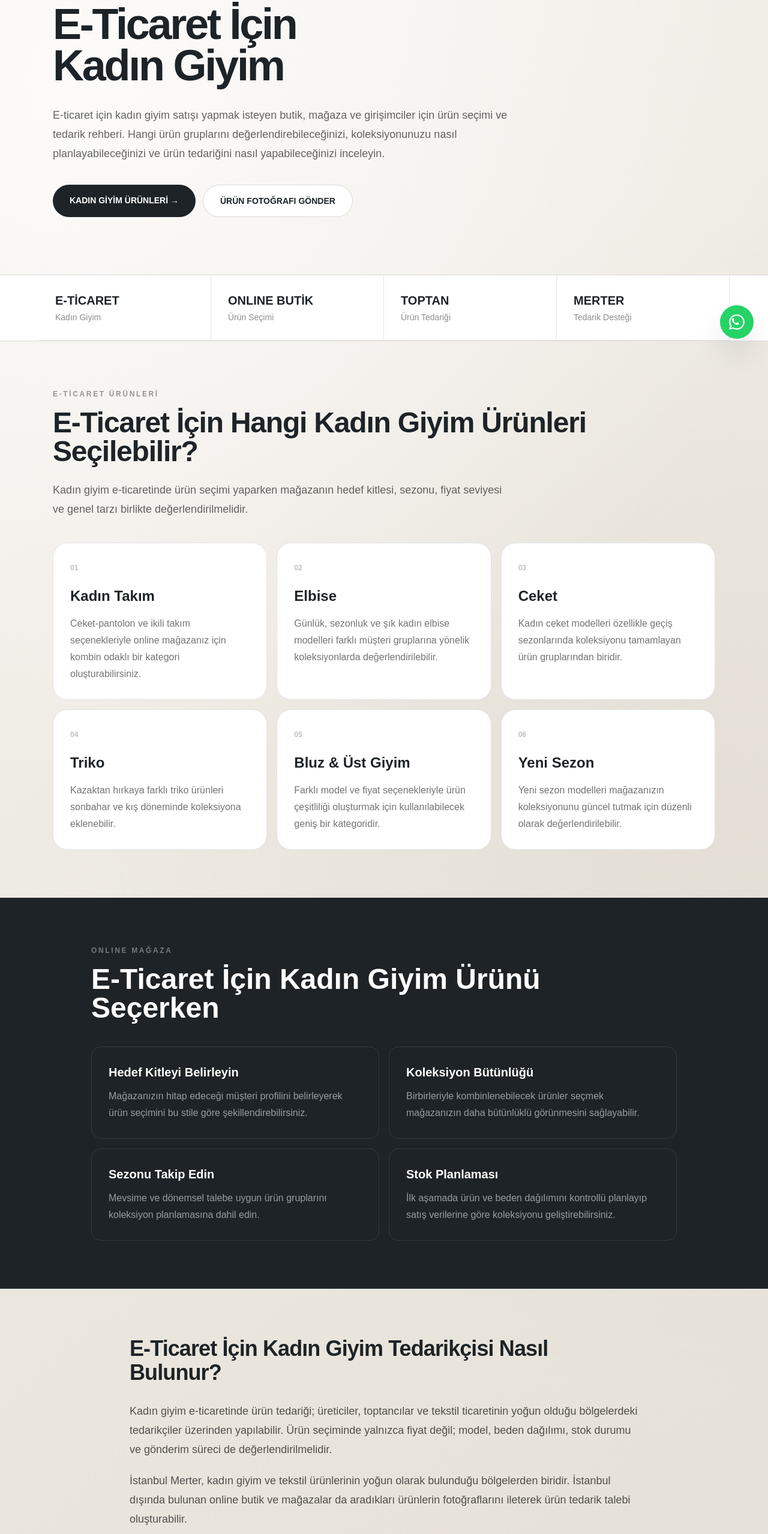
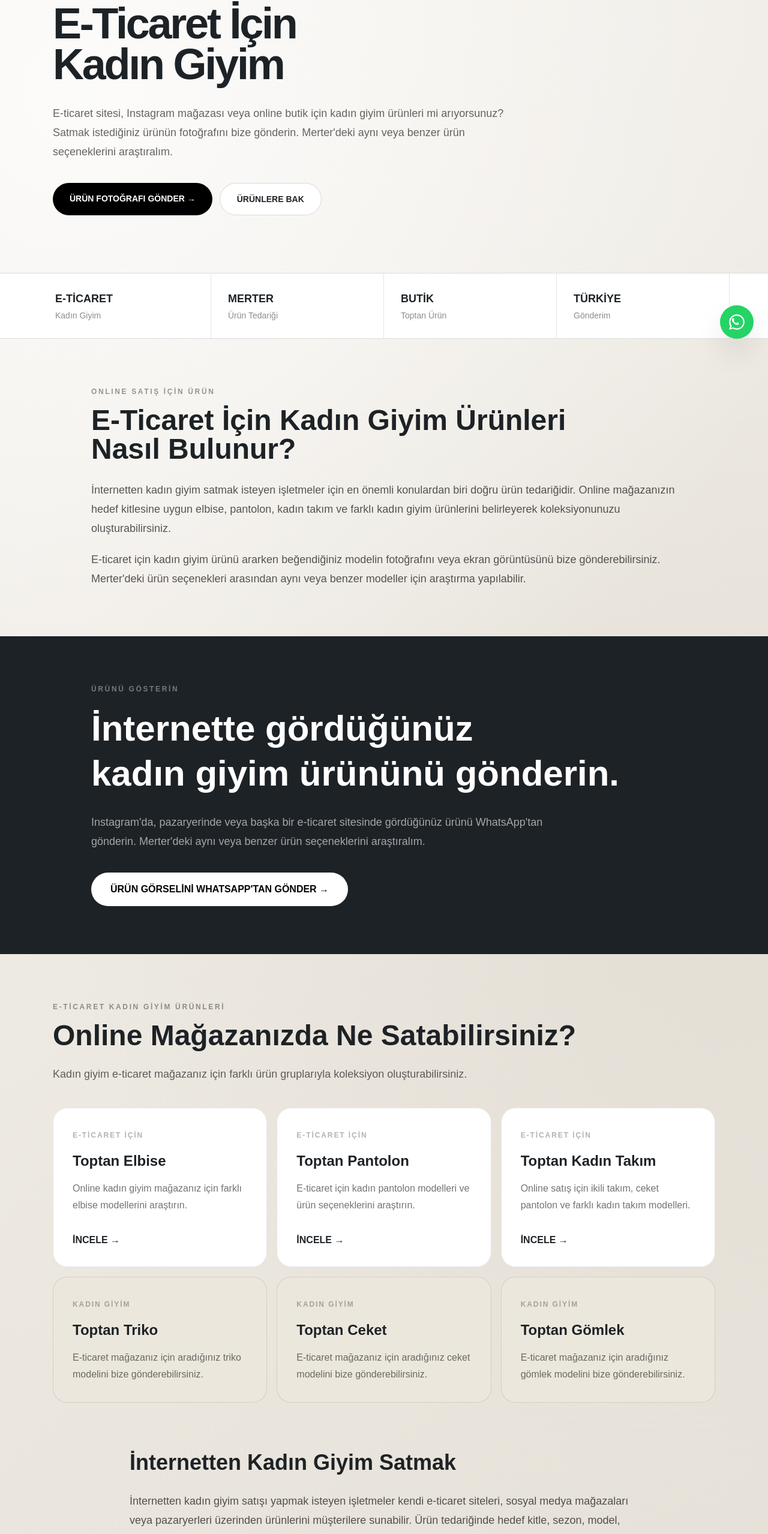
Before and after one commit to sudesolmaz1412/merternedarik, a Next.js app: page /blog/e-ticaret-icin-kadin-giyim in a window 1280 px wide. Shown: the part 211-2769 px from the top of the page at 60% size. Built offline with nearby package versions, Linux system fonts and the light colour scheme.

Commit message:
E ticaret icin kadin giyim ana SEO sayfasi eklendi

```diff
--- a/app/blog/e-ticaret-icin-kadin-giyim/page.tsx
+++ b/app/blog/e-ticaret-icin-kadin-giyim/page.tsx
@@ -2,9 +2,9 @@ import type { Metadata } from "next";
 import Link from "next/link";
 
 export const metadata: Metadata = {
-  title: "E-Ticaret İçin Kadın Giyim | Ürün ve Tedarik Rehberi",
+  title: "E-Ticaret İçin Kadın Giyim | Toptan Ürün Tedariği",
   description:
-    "E-ticaret için kadın giyim ürünleri, model seçimi ve ürün tedariği. Online butik açmak isteyenler için kadın giyim, toptan ürün ve tedarik rehberi.",
+    "E-ticaret için kadın giyim ürünleri arıyorsanız Merter'den toptan ürün tedariği. Elbise, pantolon, takım ve kadın giyim modelleri için ürün görselini gönderin.",
   alternates: {
     canonical:
       "https://www.merterdentedarik.com/blog/e-ticaret-icin-kadin-giyim",
@@ -12,38 +12,29 @@ export const metadata: Metadata = {
 };
 
 const whatsapp =
-  "https://wa.me/905324975361?text=Merhaba%2C%20e-ticaret%20i%C3%A7in%20kad%C4%B1n%20giyim%20%C3%BCr%C3%BCnleri%20tedarik%20etmek%20istiyorum.";
+  "https://wa.me/905324975361?text=Merhaba%2C%20e-ticaret%20i%C3%A7in%20kad%C4%B1n%20giyim%20%C3%BCr%C3%BCnleri%20ar%C4%B1yorum.%20%C3%9Cr%C3%BCn%20g%C3%B6rseli%20g%C3%B6ndermek%20istiyorum.";
 
-const categories = [
+const urunler = [
   {
-    title: "Kadın Takım",
-    text: "Ceket-pantolon ve ikili takım seçenekleriyle online mağazanız için kombin odaklı bir kategori oluşturabilirsiniz.",
+    title: "Toptan Elbise",
+    text: "Online kadın giyim mağazanız için farklı elbise modellerini araştırın.",
+    href: "/blog/e-ticaret-icin-toptan-elbise",
   },
   {
-    title: "Elbise",
-    text: "Günlük, sezonluk ve şık kadın elbise modelleri farklı müşteri gruplarına yönelik koleksiyonlarda değerlendirilebilir.",
+    title: "Toptan Pantolon",
+    text: "E-ticaret için kadın pantolon modelleri ve ürün seçeneklerini araştırın.",
+    href: "/blog/e-ticaret-icin-toptan-pantolon",
   },
   {
-    title: "Ceket",
-    text: "Kadın ceket modelleri özellikle geçiş sezonlarında koleksiyonu tamamlayan ürün gruplarından biridir.",
-  },
-  {
-    title: "Triko",
-    text: "Kazaktan hırkaya farklı triko ürünleri sonbahar ve kış döneminde koleksiyona eklenebilir.",
-  },
-  {
-    title: "Bluz & Üst Giyim",
-    text: "Farklı model ve fiyat seçenekleriyle ürün çeşitliliği oluşturmak için kullanılabilecek geniş bir kategoridir.",
-  },
-  {
-    title: "Yeni Sezon",
-    text: "Yeni sezon modelleri mağazanızın koleksiyonunu güncel tutmak için düzenli olarak değerlendirilebilir.",
+    title: "Toptan Kadın Takım",
+    text: "Online satış için ikili takım, ceket pantolon ve farklı kadın takım modelleri.",
+    href: "/blog/e-ticaret-icin-toptan-kadin-takim",
   },
 ];
 
 export default function Page() {
   return (
-    <main className="min-h-screen bg-[#f6f4ef] text-[#1d2327]">
+    <main className="min-h-screen bg-[#f5f2eb] text-[#1d2226] pb-20 md:pb-0">
       <header className="border-b border-black/10 bg-white">
         <div className="mx-auto flex max-w-6xl items-center justify-between px-6 py-5">
           <Link href="/" className="font-black tracking-[.16em]">
@@ -54,66 +45,65 @@ export default function Page() {
             href={whatsapp}
             target="_blank"
             rel="noopener noreferrer"
-            className="rounded-full bg-[#1d2327] px-5 py-3 text-xs font-bold text-white"
+            className="rounded-full bg-black px-5 py-3 text-xs font-black text-white"
           >
-            ÜRÜN TEDARİĞİ →
+            ÜRÜN BUL →
           </a>
         </div>
       </header>
 
       <article>
+        {/* HERO */}
         <section className="mx-auto max-w-6xl px-6 py-16 md:py-24">
-          <div className="max-w-5xl">
           <p className="text-xs font-black tracking-[.24em] text-black/40">
-              E-TİCARET • KADIN GİYİM • ONLINE BUTİK
+            E-TİCARET • KADIN GİYİM • ÜRÜN TEDARİĞİ
           </p>
 
-            <h1 className="mt-6 max-w-5xl text-5xl font-black leading-[.96] tracking-[-.045em] md:text-7xl">
+          <h1 className="mt-6 max-w-5xl text-5xl font-black leading-[.94] tracking-[-.045em] md:text-7xl">
             E-Ticaret İçin
             <span className="block">Kadın Giyim</span>
           </h1>
 
           <p className="mt-8 max-w-3xl text-lg leading-8 text-black/60">
-              E-ticaret için kadın giyim satışı yapmak isteyen butik, mağaza ve
-              girişimciler için ürün seçimi ve tedarik rehberi. Hangi ürün
-              gruplarını değerlendirebileceğinizi, koleksiyonunuzu nasıl
-              planlayabileceğinizi ve ürün tedariğini nasıl yapabileceğinizi
-              inceleyin.
+            E-ticaret sitesi, Instagram mağazası veya online butik için kadın
+            giyim ürünleri mi arıyorsunuz? Satmak istediğiniz ürünün
+            fotoğrafını bize gönderin. Merter'deki aynı veya benzer ürün
+            seçeneklerini araştıralım.
           </p>
 
           <div className="mt-9 flex flex-wrap gap-3">
             <a
-                href="#urunler"
-                className="rounded-full bg-[#1d2327] px-7 py-4 text-sm font-bold text-white"
+              href={whatsapp}
+              target="_blank"
+              rel="noopener noreferrer"
+              className="rounded-full bg-black px-7 py-4 text-sm font-black text-white"
             >
-                KADIN GİYİM ÜRÜNLERİ →
+              ÜRÜN FOTOĞRAFI GÖNDER →
             </a>
 
             <a
-                href={whatsapp}
-                target="_blank"
-                rel="noopener noreferrer"
-                className="rounded-full border border-black/15 bg-white px-7 py-4 text-sm font-bold"
+              href="#urunler"
+              className="rounded-full border border-black/15 bg-white px-7 py-4 text-sm font-black"
             >
-                ÜRÜN FOTOĞRAFI GÖNDER
+              ÜRÜNLERE BAK
             </a>
-            </div>
           </div>
         </section>
 
+        {/* INFO */}
         <section className="border-y border-black/10 bg-white">
           <div className="mx-auto grid max-w-6xl grid-cols-2 md:grid-cols-4">
             {[
               ["E-TİCARET", "Kadın Giyim"],
-              ["ONLINE BUTİK", "Ürün Seçimi"],
-              ["TOPTAN", "Ürün Tedariği"],
-              ["MERTER", "Tedarik Desteği"],
+              ["MERTER", "Ürün Tedariği"],
+              ["BUTİK", "Toptan Ürün"],
+              ["TÜRKİYE", "Gönderim"],
             ].map(([title, text]) => (
               <div
                 key={title}
-                className="border-b border-r border-black/10 p-7"
+                className="border-b border-r border-black/10 p-7 md:border-b-0"
               >
-                <strong className="block text-lg md:text-xl">{title}</strong>
+                <strong className="block text-lg">{title}</strong>
                 <span className="mt-1 block text-sm text-black/45">
                   {text}
                 </span>
@@ -122,207 +112,298 @@ export default function Page() {
           </div>
         </section>
 
+        {/* SEARCH INTENT */}
+        <section className="mx-auto max-w-5xl px-6 py-20">
+          <p className="text-xs font-black tracking-[.22em] text-black/40">
+            ONLINE SATIŞ İÇİN ÜRÜN
+          </p>
+
+          <h2 className="mt-4 max-w-4xl text-4xl font-black md:text-5xl">
+            E-Ticaret İçin Kadın Giyim Ürünleri Nasıl Bulunur?
+          </h2>
+
+          <p className="mt-7 text-lg leading-8 text-black/65">
+            İnternetten kadın giyim satmak isteyen işletmeler için en önemli
+            konulardan biri doğru ürün tedariğidir. Online mağazanızın hedef
+            kitlesine uygun elbise, pantolon, kadın takım ve farklı kadın
+            giyim ürünlerini belirleyerek koleksiyonunuzu oluşturabilirsiniz.
+          </p>
+
+          <p className="mt-5 text-lg leading-8 text-black/65">
+            E-ticaret için kadın giyim ürünü ararken beğendiğiniz modelin
+            fotoğrafını veya ekran görüntüsünü bize gönderebilirsiniz.
+            Merter'deki ürün seçenekleri arasından aynı veya benzer modeller
+            için araştırma yapılabilir.
+          </p>
+        </section>
+
+        {/* BIG CTA */}
+        <section className="bg-[#1d2226] text-white">
+          <div className="mx-auto max-w-5xl px-6 py-20">
+            <p className="text-xs font-black tracking-[.22em] text-white/40">
+              ÜRÜNÜ GÖSTERİN
+            </p>
+
+            <h2 className="mt-5 max-w-4xl text-4xl font-black leading-tight md:text-6xl">
+              İnternette gördüğünüz
+              <span className="block">kadın giyim ürününü gönderin.</span>
+            </h2>
+
+            <p className="mt-7 max-w-3xl text-lg leading-8 text-white/60">
+              Instagram'da, pazaryerinde veya başka bir e-ticaret sitesinde
+              gördüğünüz ürünü WhatsApp'tan gönderin. Merter'deki aynı veya
+              benzer ürün seçeneklerini araştıralım.
+            </p>
+
+            <a
+              href={whatsapp}
+              target="_blank"
+              rel="noopener noreferrer"
+              className="mt-9 inline-block rounded-full bg-white px-8 py-4 font-black text-black"
+            >
+              ÜRÜN GÖRSELİNİ WHATSAPP'TAN GÖNDER →
+            </a>
+          </div>
+        </section>
+
+        {/* PRODUCTS */}
         <section id="urunler" className="mx-auto max-w-6xl px-6 py-20">
           <p className="text-xs font-black tracking-[.22em] text-black/40">
-            E-TİCARET ÜRÜNLERİ
+            E-TİCARET KADIN GİYİM ÜRÜNLERİ
           </p>
 
-          <h2 className="mt-4 max-w-4xl text-4xl font-black tracking-tight md:text-5xl">
-            E-Ticaret İçin Hangi Kadın Giyim Ürünleri Seçilebilir?
+          <h2 className="mt-4 max-w-4xl text-4xl font-black md:text-5xl">
+            Online Mağazanızda Ne Satabilirsiniz?
           </h2>
 
           <p className="mt-6 max-w-3xl text-lg leading-8 text-black/60">
-            Kadın giyim e-ticaretinde ürün seçimi yaparken mağazanın hedef
-            kitlesi, sezonu, fiyat seviyesi ve genel tarzı birlikte
-            değerlendirilmelidir.
+            Kadın giyim e-ticaret mağazanız için farklı ürün gruplarıyla
+            koleksiyon oluşturabilirsiniz.
           </p>
 
-          <div className="mt-10 grid gap-4 md:grid-cols-2 lg:grid-cols-3">
-            {categories.map((category, index) => (
-              <div
-                key={category.title}
-                className="rounded-3xl border border-black/10 bg-white p-7"
+          <div className="mt-10 grid gap-4 md:grid-cols-3">
+            {urunler.map((urun) => (
+              <Link
+                key={urun.title}
+                href={urun.href}
+                className="rounded-3xl border border-black/10 bg-white p-8 transition hover:border-black/30"
               >
-                <span className="text-xs font-black text-black/25">
-                  0{index + 1}
+                <span className="text-xs font-black tracking-[.16em] text-black/30">
+                  E-TİCARET İÇİN
                 </span>
 
-                <h3 className="mt-5 text-2xl font-black">
-                  {category.title}
+                <h3 className="mt-4 text-2xl font-black">{urun.title}</h3>
+
+                <p className="mt-4 leading-7 text-black/55">
+                  {urun.text}
+                </p>
+
+                <span className="mt-8 block font-black">
+                  İNCELE →
+                </span>
+              </Link>
+            ))}
+          </div>
+
+          <div className="mt-4 grid gap-4 md:grid-cols-3">
+            {["Triko", "Ceket", "Gömlek"].map((urun) => (
+              <div
+                key={urun}
+                className="rounded-3xl border border-black/10 bg-[#ebe7dd] p-8"
+              >
+                <span className="text-xs font-black tracking-[.16em] text-black/30">
+                  KADIN GİYİM
+                </span>
+
+                <h3 className="mt-4 text-2xl font-black">
+                  Toptan {urun}
                 </h3>
 
                 <p className="mt-4 leading-7 text-black/55">
-                  {category.text}
+                  E-ticaret mağazanız için aradığınız {urun.toLocaleLowerCase("tr-TR")}{" "}
+                  modelini bize gönderebilirsiniz.
                 </p>
               </div>
             ))}
           </div>
         </section>
 
-        <section className="bg-[#1d2327] text-white">
-          <div className="mx-auto max-w-5xl px-6 py-20">
-            <p className="text-xs font-black tracking-[.22em] text-white/40">
-              ONLINE MAĞAZA
-            </p>
-
-            <h2 className="mt-4 max-w-4xl text-4xl font-black md:text-5xl">
-              E-Ticaret İçin Kadın Giyim Ürünü Seçerken
-            </h2>
-
-            <div className="mt-10 grid gap-4 md:grid-cols-2">
-              {[
-                [
-                  "Hedef Kitleyi Belirleyin",
-                  "Mağazanızın hitap edeceği müşteri profilini belirleyerek ürün seçimini bu stile göre şekillendirebilirsiniz.",
-                ],
-                [
-                  "Koleksiyon Bütünlüğü",
-                  "Birbirleriyle kombinlenebilecek ürünler seçmek mağazanızın daha bütünlüklü görünmesini sağlayabilir.",
-                ],
-                [
-                  "Sezonu Takip Edin",
-                  "Mevsime ve dönemsel talebe uygun ürün gruplarını koleksiyon planlamasına dahil edin.",
-                ],
-                [
-                  "Stok Planlaması",
-                  "İlk aşamada ürün ve beden dağılımını kontrollü planlayıp satış verilerine göre koleksiyonu geliştirebilirsiniz.",
-                ],
-              ].map(([title, text]) => (
-                <div
-                  key={title}
-                  className="rounded-2xl border border-white/10 p-7"
-                >
-                  <h3 className="text-xl font-bold">{title}</h3>
-                  <p className="mt-3 leading-7 text-white/55">{text}</p>
-                </div>
-              ))}
-            </div>
-          </div>
-        </section>
-
-        <section className="mx-auto max-w-4xl px-6 py-20">
-          <h2 className="text-4xl font-black tracking-tight">
-            E-Ticaret İçin Kadın Giyim Tedarikçisi Nasıl Bulunur?
+        {/* SEO CONTENT */}
+        <section className="mx-auto max-w-4xl px-6 pb-20">
+          <h2 className="text-4xl font-black">
+            İnternetten Kadın Giyim Satmak
           </h2>
 
           <p className="mt-7 text-lg leading-8 text-black/65">
-            Kadın giyim e-ticaretinde ürün tedariği; üreticiler, toptancılar ve
-            tekstil ticaretinin yoğun olduğu bölgelerdeki tedarikçiler
-            üzerinden yapılabilir. Ürün seçiminde yalnızca fiyat değil; model,
-            beden dağılımı, stok durumu ve gönderim süreci de
-            değerlendirilmelidir.
+            İnternetten kadın giyim satışı yapmak isteyen işletmeler kendi
+            e-ticaret siteleri, sosyal medya mağazaları veya pazaryerleri
+            üzerinden ürünlerini müşterilere sunabilir. Ürün tedariğinde
+            hedef kitle, sezon, model, beden ve stok seçeneklerini birlikte
+            değerlendirmek önemlidir.
           </p>
 
-          <p className="mt-5 text-lg leading-8 text-black/65">
-            İstanbul Merter, kadın giyim ve tekstil ürünlerinin yoğun olarak
-            bulunduğu bölgelerden biridir. İstanbul dışında bulunan online
-            butik ve mağazalar da aradıkları ürünlerin fotoğraflarını
-            ileterek ürün tedarik talebi oluşturabilir.
-          </p>
+          <Link
+            href="/blog/internetten-satmak-icin-kadin-giyim-urunleri"
+            className="mt-6 inline-block font-black underline underline-offset-4"
+          >
+            İnternetten Satmak İçin Kadın Giyim Ürünleri →
+          </Link>
 
           <h2 className="mt-14 text-3xl font-black md:text-4xl">
             E-Ticaret İçin Toptan Kadın Giyim
           </h2>
 
           <p className="mt-6 text-lg leading-8 text-black/65">
-            Toptan kadın giyim alımında koleksiyonun tamamını tek ürüne
-            bağlamak yerine farklı ürün gruplarıyla ürün karması
-            oluşturulabilir. Takım, ceket, elbise, triko ve üst giyim gibi
-            birbirini tamamlayan kategoriler birlikte değerlendirilebilir.
+            Online mağazada satılacak ürünlerin düzenli şekilde tedarik
+            edilebilmesi önemlidir. Kadın giyim tarafında elbise, pantolon,
+            takım, triko, ceket ve gömlek gibi farklı ürün grupları
+            değerlendirilebilir.
           </p>
 
+          <Link
+            href="/blog/e-ticaret-icin-toptan-kadin-giyim-modelleri"
+            className="mt-6 inline-block font-black underline underline-offset-4"
+          >
+            E-Ticaret İçin Toptan Kadın Giyim Modelleri →
+          </Link>
+
           <h2 className="mt-14 text-3xl font-black md:text-4xl">
-            Yeni E-Ticaret Mağazaları İçin Kadın Giyim
+            Kadın Giyim Ürünleri Nereden Alınır?
           </h2>
 
           <p className="mt-6 text-lg leading-8 text-black/65">
-            Kadın giyim satışına yeni başlayan bir e-ticaret mağazasında ilk
-            koleksiyonun hedef müşteri profiline göre oluşturulması önemlidir.
-            Satış verileri oluşmaya başladıkça ilgi gören ürün grupları
-            genişletilebilir ve yeni modeller koleksiyona eklenebilir.
+            Kadın giyim ürünleri üreticilerden, toptancılardan ve tekstil
+            ticaretinin yoğun olduğu bölgelerdeki tedarikçilerden temin
+            edilebilir. İstanbul Merter de kadın giyim toptan ticaretinin
+            yoğun olduğu bölgelerden biridir.
           </p>
 
-          <div className="mt-14 rounded-3xl bg-[#ebe7dd] p-8 md:p-10">
-            <p className="text-xs font-black tracking-[.2em] text-black/40">
-              ÜRÜN TEDARİĞİ
+          <Link
+            href="/blog/internetten-kadin-giyim-satmak-icin-urun-nereden-alinir"
+            className="mt-6 inline-block font-black underline underline-offset-4"
+          >
+            Kadın Giyim Satmak İçin Ürün Nereden Alınır? →
+          </Link>
+
+          <h2 className="mt-14 text-3xl font-black md:text-4xl">
+            Online Butik İçin Kadın Giyim Ürünleri
+          </h2>
+
+          <p className="mt-6 text-lg leading-8 text-black/65">
+            Online butik açarken tek bir ürün grubuna veya farklı kadın giyim
+            kategorilerine odaklanabilirsiniz. Aradığınız modellerin
+            görsellerini bize göndererek Merter'deki ürün seçeneklerini
+            araştırabilirsiniz.
           </p>
 
-            <h2 className="mt-4 text-3xl font-black md:text-4xl">
-              E-ticaret mağazanız için aradığınız modeli gönderin
+          {/* HUB */}
+          <div className="mt-16 rounded-[2rem] border border-black/10 bg-white p-8 md:p-12">
+            <p className="text-xs font-black tracking-[.2em] text-black/35">
+              E-TİCARET KADIN GİYİM REHBERİ
+            </p>
+
+            <h2 className="mt-4 text-3xl font-black">
+              Kadın giyim tedarik rehberleri
             </h2>
 
-            <p className="mt-5 max-w-2xl leading-7 text-black/60">
-              Beğendiğiniz kadın giyim modelinin fotoğrafını WhatsApp
-              üzerinden iletin. Merter'deki ürün ve tedarik seçeneklerini
-              araştırarak size yardımcı olalım.
+            <div className="mt-8 grid gap-3 md:grid-cols-2">
+              <Link
+                href="/blog/e-ticaret-icin-kadin-giyim-urunleri"
+                className="rounded-2xl bg-[#f5f2eb] p-5 font-bold"
+              >
+                E-Ticaret İçin Kadın Giyim Ürünleri →
+              </Link>
+
+              <Link
+                href="/blog/e-ticaret-icin-toptan-kadin-giyim-modelleri"
+                className="rounded-2xl bg-[#f5f2eb] p-5 font-bold"
+              >
+                E-Ticaret İçin Toptan Kadın Giyim Modelleri →
+              </Link>
+
+              <Link
+                href="/blog/internetten-satmak-icin-kadin-giyim-urunleri"
+                className="rounded-2xl bg-[#f5f2eb] p-5 font-bold"
+              >
+                İnternetten Satmak İçin Kadın Giyim →
+              </Link>
+
+              <Link
+                href="/blog/internetten-kadin-giyim-satmak-icin-urun-nereden-alinir"
+                className="rounded-2xl bg-[#f5f2eb] p-5 font-bold"
+              >
+                Kadın Giyim Ürünü Nereden Alınır? →
+              </Link>
+
+              <Link
+                href="/blog/e-ticaret-icin-toptan-elbise"
+                className="rounded-2xl bg-[#f5f2eb] p-5 font-bold"
+              >
+                E-Ticaret İçin Toptan Elbise →
+              </Link>
+
+              <Link
+                href="/blog/e-ticaret-icin-toptan-pantolon"
+                className="rounded-2xl bg-[#f5f2eb] p-5 font-bold"
+              >
+                E-Ticaret İçin Toptan Pantolon →
+              </Link>
+
+              <Link
+                href="/blog/e-ticaret-icin-toptan-kadin-takim"
+                className="rounded-2xl bg-[#f5f2eb] p-5 font-bold"
+              >
+                E-Ticaret İçin Toptan Kadın Takım →
+              </Link>
+
+              <Link
+                href="/blog/merter-toptancilar"
+                className="rounded-2xl bg-[#f5f2eb] p-5 font-bold"
+              >
+                Merter Toptancılar →
+              </Link>
+            </div>
+          </div>
+
+          {/* FINAL CTA */}
+          <div className="mt-14 rounded-[2rem] bg-[#e9e4d9] p-8 md:p-12">
+            <p className="text-xs font-black tracking-[.2em] text-black/40">
+              ROTA TEDARİK
+            </p>
+
+            <h2 className="mt-4 text-3xl font-black md:text-5xl">
+              E-ticarette satmak istediğiniz ürünü gönderin.
+            </h2>
+
+            <p className="mt-6 max-w-2xl text-lg leading-8 text-black/60">
+              Kadın giyim ürününün ekran görüntüsünü veya fotoğrafını
+              WhatsApp'tan gönderin. Merter'deki ürün seçeneklerini
+              araştıralım.
             </p>
 
             <a
               href={whatsapp}
               target="_blank"
               rel="noopener noreferrer"
-              className="mt-7 inline-block rounded-full bg-[#1d2327] px-7 py-4 text-sm font-bold text-white"
-            >
-              WHATSAPP'TAN MODEL GÖNDER →
-            </a>
-          </div>
-
-          <div className="mt-14 border-t border-black/10 pt-10">
-            <p className="text-xs font-black tracking-[.2em] text-black/35">
-              E-TİCARET KADIN GİYİM REHBERLERİ
-            </p>
-
-            <div className="mt-6 flex flex-col gap-4">
-              <Link
-                href="/blog/e-ticaret-icin-kadin-giyim-modelleri"
-                className="border-b border-black/10 pb-4 font-bold"
-              >
-                E-Ticaret İçin Kadın Giyim Modelleri →
-              </Link>
-
-              <Link
-                href="/blog/merter-toptan-kadin-giyim"
-                className="border-b border-black/10 pb-4 font-bold"
-              >
-                Merter Toptan Kadın Giyim →
-              </Link>
-
-              <Link
-                href="/blog/merter-toptan"
-                className="font-bold"
-              >
-                Merter Toptan →
-              </Link>
-            </div>
-          </div>
-        </section>
-
-        <section className="bg-[#1d2327] text-white">
-          <div className="mx-auto max-w-4xl px-6 py-20 text-center">
-            <p className="text-xs font-black tracking-[.22em] text-white/40">
-              E-TİCARET İÇİN KADIN GİYİM
-            </p>
-
-            <h2 className="mt-5 text-4xl font-black md:text-5xl">
-              Ürünü siz seçin, tedariğini birlikte çözelim.
-            </h2>
-
-            <p className="mx-auto mt-5 max-w-2xl leading-7 text-white/55">
-              Online mağazanız için aradığınız kadın giyim ürününün fotoğrafını
-              WhatsApp üzerinden gönderebilirsiniz.
-            </p>
-
-            <a
-              href={whatsapp}
-              target="_blank"
-              rel="noopener noreferrer"
-              className="mt-8 inline-block rounded-full bg-white px-8 py-4 font-bold text-black"
+              className="mt-8 inline-block rounded-full bg-black px-8 py-4 font-black text-white"
             >
               ÜRÜN FOTOĞRAFI GÖNDER →
             </a>
           </div>
         </section>
       </article>
+
+      {/* MOBILE CTA */}
+      <div className="fixed bottom-0 left-0 right-0 z-50 border-t border-white/10 bg-[#1d2226] p-3 md:hidden">
+        <a
+          href={whatsapp}
+          target="_blank"
+          rel="noopener noreferrer"
+          className="block rounded-full bg-white px-5 py-4 text-center text-sm font-black text-black"
+        >
+          E-TİCARET İÇİN ÜRÜN BUL →
+        </a>
+      </div>
     </main>
   );
 }
```
Lines whose indentation alone changed are shown as unchanged.
